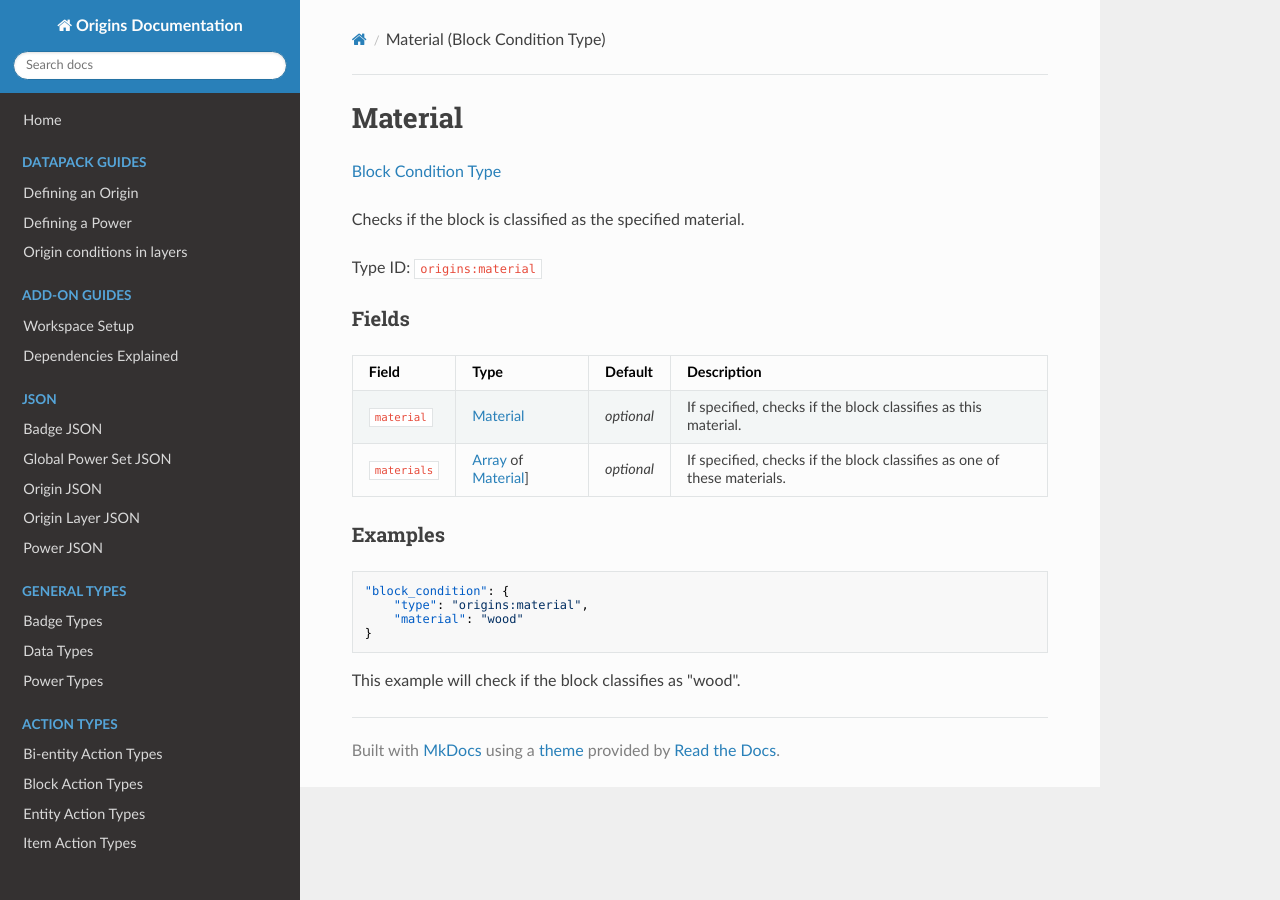
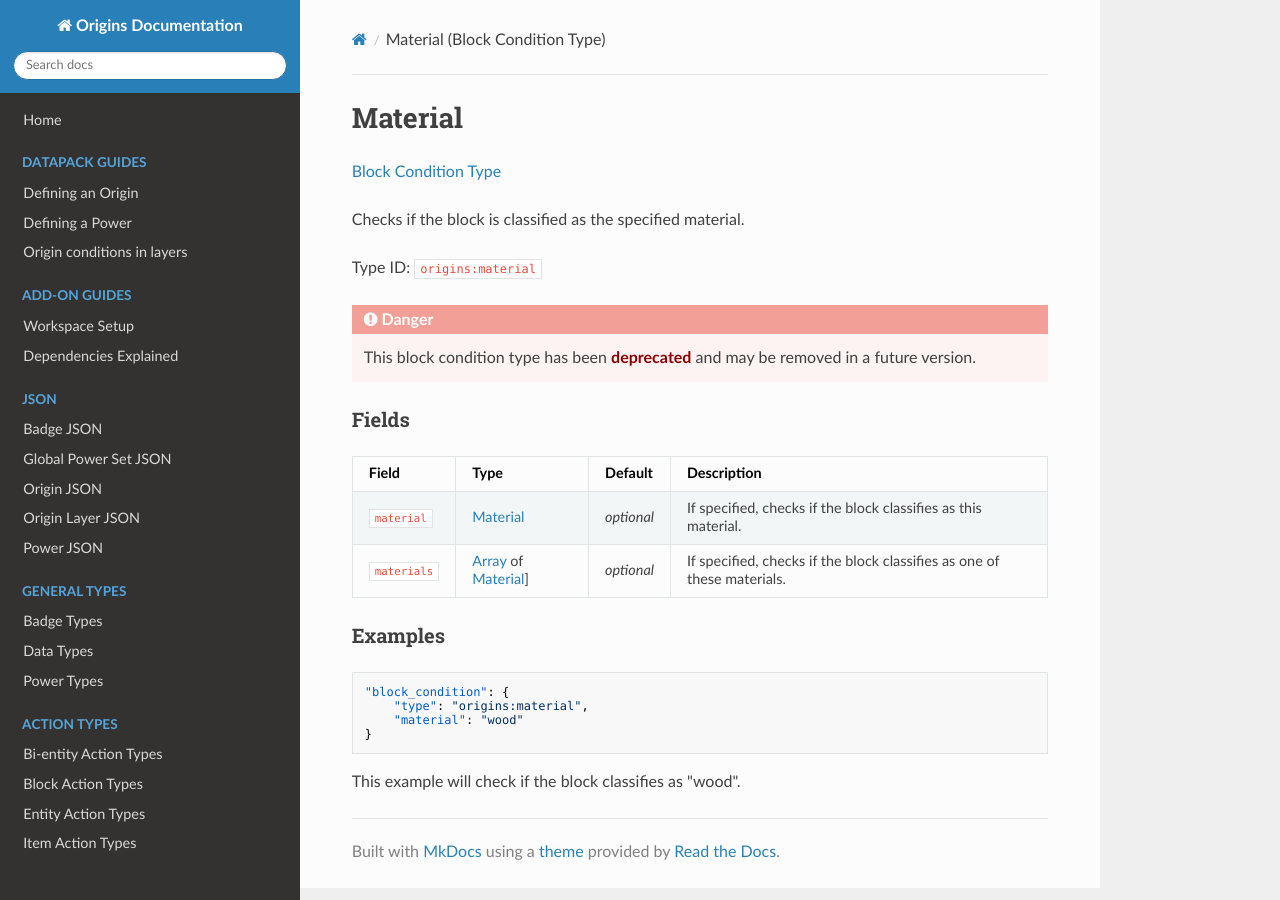
Before and after one commit to apace100/origins-docs, an MkDocs documentation site: the page built from docs/types/block_condition_types/material.md, in a window 1280 px wide. Built offline with MkDocs 1.6.1, drawn with Linux system fonts in a browser that asks for light colours; nearby versions of some CDN libraries.

Commit message:
Deprecated `material` block condition type

```diff
--- a/docs/types/block_condition_types/material.md
+++ b/docs/types/block_condition_types/material.md
@@ -10,6 +10,10 @@ date: 2021-12-09
 Checks if the block is classified as the specified material.
 
 Type ID: `origins:material`
+
+!!! danger
+
+    This block condition type has been <span style="color:darkred"><b>deprecated</b></span> and may be removed in a future version.
 
 
 ### Fields
```
